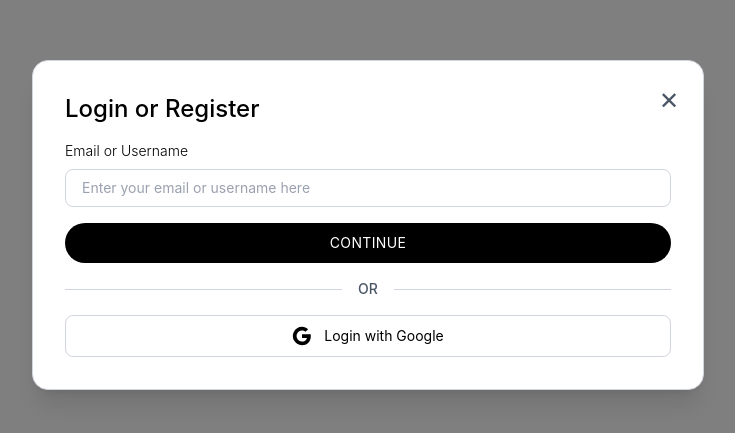
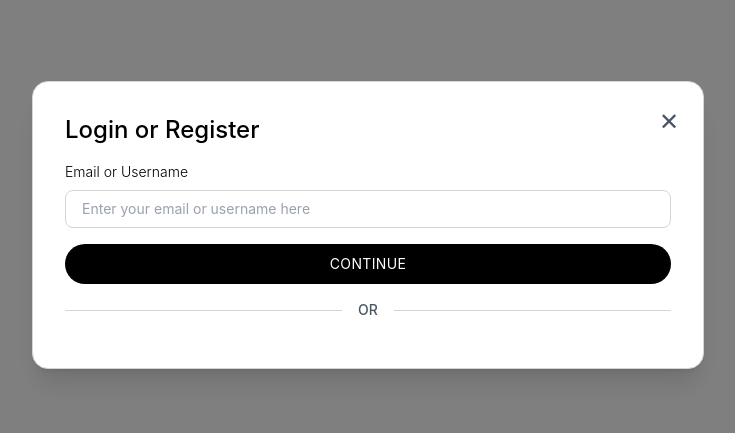
Before and after one commit to Ak-2077/kay_Frontend, a Next.js app: page /login in a window 1280 px wide. Shown: the part 175-608 px from the top of the page, without its empty margins (272-1007 px from the left). Built offline with nearby package versions, Linux system fonts and the light colour scheme; no server answers.

Commit message:
Google Oauth 1

```diff
--- a/src/components/AuthModal.tsx
+++ b/src/components/AuthModal.tsx
@@ -1,6 +1,6 @@
 'use client';
 
-import { useState } from 'react';
+import { useEffect, useRef, useState } from 'react';
 import { useRouter } from 'next/navigation';
 import { authAPI } from '@/utils/api';
 import { useAuth } from '@/context/AuthContext';
@@ -13,6 +13,17 @@ type GoogleCredentialResponse = {
   credential?: string;
 };
 
+type GoogleWindow = Window & {
+  google?: {
+    accounts?: {
+      id?: {
+        initialize: (config: Record<string, unknown>) => void;
+        renderButton: (container: HTMLElement, options: Record<string, unknown>) => void;
+      };
+    };
+  };
+};
+
 export function AuthModal({ onClose }: AuthModalProps) {
   const router = useRouter();
   const { login } = useAuth();
@@ -22,6 +33,64 @@ export function AuthModal({ onClose }: AuthModalProps) {
   const [name, setName] = useState('');
   const [loading, setLoading] = useState(false);
   const [error, setError] = useState('');
+  const googleButtonRef = useRef<HTMLDivElement | null>(null);
+
+  useEffect(() => {
+    if (step !== 'initial') {
+      return;
+    }
+
+    const clientId = process.env.NEXT_PUBLIC_GOOGLE_CLIENT_ID;
+    if (!clientId || !googleButtonRef.current) {
+      return;
+    }
+
+    const google = (window as GoogleWindow).google;
+    if (!google?.accounts?.id) {
+      return;
+    }
+
+    google.accounts.id.initialize({
+      client_id: clientId,
+      callback: async (response: GoogleCredentialResponse) => {
+        try {
+          setLoading(true);
+          setError('');
+
+          if (!response?.credential) {
+            setError('Google login failed. Please try again.');
+            return;
+          }
+
+          const res = await authAPI.googleLogin({ credential: response.credential });
+
+          if (res?.token) {
+            login(res.token, res.user);
+            onClose();
+            router.push('/profile');
+            return;
+          }
+
+          setError(res?.message || 'Google login failed.');
+        } catch (err: any) {
+          setError(err?.message || 'Google login failed.');
+        } finally {
+          setLoading(false);
+        }
+      },
+      auto_select: false,
+      cancel_on_tap_outside: true,
+    });
+
+    googleButtonRef.current.innerHTML = '';
+    google.accounts.id.renderButton(googleButtonRef.current, {
+      theme: 'outline',
+      size: 'large',
+      text: 'signin_with',
+      shape: 'rectangular',
+      width: 320,
+    });
+  }, [step, login, onClose, router]);
 
   const handleContinue = () => {
     if (!email.trim()) {
@@ -80,62 +149,6 @@ export function AuthModal({ onClose }: AuthModalProps) {
     }
   };
 
-  const handleGoogleLogin = async () => {
-    if (loading) return;
-
-    setError('');
-
-    const clientId = process.env.NEXT_PUBLIC_GOOGLE_CLIENT_ID;
-    if (!clientId) {
-      setError('Google login is not configured. Missing NEXT_PUBLIC_GOOGLE_CLIENT_ID.');
-      return;
-    }
-
-    const google = (window as Window & { google?: any }).google;
-    if (!google?.accounts?.id) {
-      setError('Google login SDK not loaded yet. Please try again.');
-      return;
-    }
-
-    setLoading(true);
-
-    google.accounts.id.initialize({
-      client_id: clientId,
-      callback: async (response: GoogleCredentialResponse) => {
-        try {
-          if (!response?.credential) {
-            setError('Google login failed. Please try again.');
-            return;
-          }
-
-          const res = await authAPI.googleLogin({ credential: response.credential });
-
-          if (res?.token) {
-            login(res.token, res.user);
-            onClose();
-            router.push('/profile');
-            return;
-          }
-
-          setError(res?.message || 'Google login failed.');
-        } catch (err: any) {
-          setError(err?.message || 'Google login failed.');
-        } finally {
-          setLoading(false);
-        }
-      },
-      auto_select: false,
-      cancel_on_tap_outside: true,
-    });
-
-    google.accounts.id.prompt((notification: any) => {
-      if (notification?.isNotDisplayed?.() || notification?.isSkippedMoment?.()) {
-        setLoading(false);
-        setError('Google popup was not opened. Please allow popups and try again.');
-      }
-    });
-  };
-
   return (
     <div className="fixed inset-0 z-50 flex items-center justify-center bg-black/50 p-4">
       <div className="relative w-full max-w-2xl rounded-2xl border border-gray-300 bg-white p-5 shadow-xl md:p-8">
@@ -184,31 +197,9 @@ export function AuthModal({ onClose }: AuthModalProps) {
               <div className="flex-1 border-t border-gray-300"></div>
             </div>
 
-            <button
-              onClick={handleGoogleLogin}
-              disabled={loading}
-              className="flex w-full items-center justify-center gap-3 rounded-lg border border-gray-300 py-2.5 text-sm font-normal text-black transition hover:bg-gray-50"
-            >
-              <svg className="h-5 w-5" viewBox="0 0 24 24">
-                <path
-                  fill="currentColor"
-                  d="M22.56 12.25c0-.78-.07-1.53-.2-2.25H12v4.26h5.92c-.26 1.37-1.04 2.53-2.21 3.31v2.77h3.57c2.08-1.92 3.28-4.74 3.28-8.09z"
-                />
-                <path
-                  fill="currentColor"
-                  d="M12 23c2.97 0 5.46-.98 7.28-2.66l-3.57-2.77c-.98.66-2.23 1.06-3.71 1.06-2.86 0-5.29-1.93-6.16-4.53H2.18v2.84C3.99 20.53 7.7 23 12 23z"
-                />
-                <path
-                  fill="currentColor"
-                  d="M5.84 14.09c-.22-.66-.35-1.36-.35-2.09s.13-1.43.35-2.09V7.07H2.18C1.43 8.55 1 10.22 1 12s.43 3.45 1.18 4.93l2.85-2.22.81-.62z"
-                />
-                <path
-                  fill="currentColor"
-                  d="M12 5.38c1.62 0 3.06.56 4.21 1.64l3.15-3.15C17.45 2.09 14.97 1 12 1 7.7 1 3.99 3.47 2.18 7.07l3.66 2.84c.87-2.6 3.3-4.53 6.16-4.53z"
-                />
-              </svg>
-              {loading ? 'Loading...' : 'Login with Google'}
-            </button>
+            <div className="flex w-full justify-center">
+              <div ref={googleButtonRef} />
+            </div>
           </>
         )}
 
```
